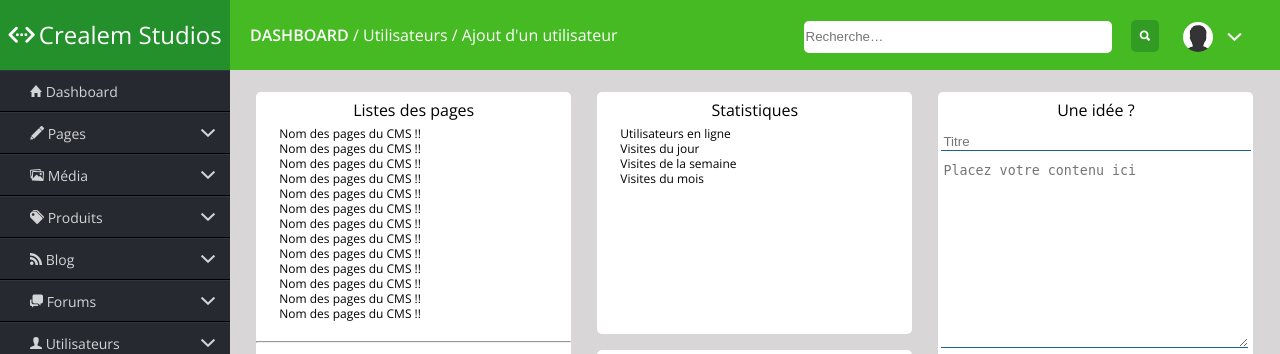
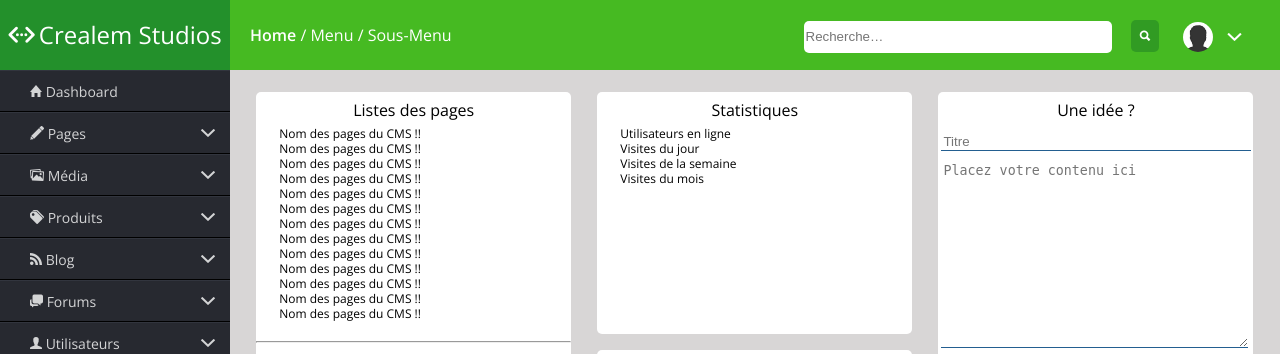
Before and after one commit to ALEMQuentin/CrealemStudios, a PHP site: page / in a window 1280 px wide. Shown: the top 354 px of the page. Run offline with PHP 8.4, Linux system fonts and the light colour scheme; some libraries are stand-ins or nearby versions; some web fonts are replaced.

Commit message:
version 0.0.5

```diff
--- a/inc/recherche.php
+++ b/inc/recherche.php
@@ -1,4 +1,4 @@
-<div id="recherche" style="text-align:right">
+<div>
 <form action="resultats_recherche.php" method="post">
 <input type="text" name="motscles" />
 <input type="submit" value="ok" />
--- a/index.php
+++ b/index.php
@@ -21,20 +21,20 @@
 				<div class="breadcrumb">
 					<div class="br-content">
 						<span class="home">
-							<a href="#">DASHBOARD</a>
+							<a href="#">Home</a>
 						</span>
 						<span class="path-divider">/</span>
 						<span class="link">
-							<a href="#">Utilisateurs</a>
+							<a href="#">Menu</a>
 						</span>
 						<span class="path-divider">/</span>
 						<span class="text">
-							<p>Ajout d'un utilisateur</p>
+							<p>Sous-Menu</p>
 						</span>
 					</div>
 				</div>
 				<div class="search-form">
-					<form action="#">
+					<form action="inc/resultats_recherche.php" method="post">
 						<input type="text" name="search" class="search-input" placeholder="Recherche…">
 						<button type="submit">
 							<i class="ion-search"></i>
--- a/src/css/app.css
+++ b/src/css/app.css
@@ -50,6 +50,7 @@ table {
 
 body{
 	font-family: Open Sans;
+	background-color: rgb(216, 214, 214);
 }
 
 a{
@@ -57,7 +58,7 @@ a{
 	text-decoration:none;
 }
 /*
-*********************** HEADER *******************
+************* HEADER *************
  */
 
 header{
@@ -120,7 +121,6 @@ header{
 .search-form form{padding:0 20px;text-align:right;}
 .search-input{
 	height:30px;
-	-webkit-border-radius: 5px;
 	border-radius: 5px;
 	border:none;
 	width:80%;
@@ -129,7 +129,6 @@ header{
 	background:#319b23;
 	border:none;
 	color:#FFF;
-	-webkit-border-radius: 5px;
 	border-radius: 5px;
 	font-size:14px;
 	padding:8px 9px;
@@ -145,7 +144,6 @@ header{
 	display:inline-block;
 	vertical-align:middle;
 	width:30px;
-	-webkit-border-radius: 25px;
 	border-radius: 25px;
 }
 .account i {
@@ -159,7 +157,6 @@ header{
 .topmenu{
 	background:#fff;
 	padding:10px 0;
-	-webkit-border-radius: 5px;
 	border-radius: 5px;
 	z-index: 2;
 	position:absolute;
@@ -168,7 +165,6 @@ header{
 	width:200px;
 	font-family:Open sans;
 	font-weight:300;
-	-webkit-box-shadow: 0 3px 8px rgba(0, 0, 0, .25);
 	box-shadow: 0 3px 8px rgba(0, 0, 0, .25);
 }
 .topmenu a{
@@ -222,7 +218,7 @@ header{
 .submenu .sub-content a{border:inherit;height:30px;line-height:30px;}
 .submenu .sub-content a:hover{border:inherit;}
 /*
-******************** CONTENT ***********************
+************** CONTENT **************
 */
 
 .section{
@@ -322,7 +318,7 @@ article ul li{
 	margin: 3px 20px 0 20px;
 }
 /*
-******************** FOOTER ************************
+************ FOOTER *************
  */
 .footer{
 	position:absolute;
```
